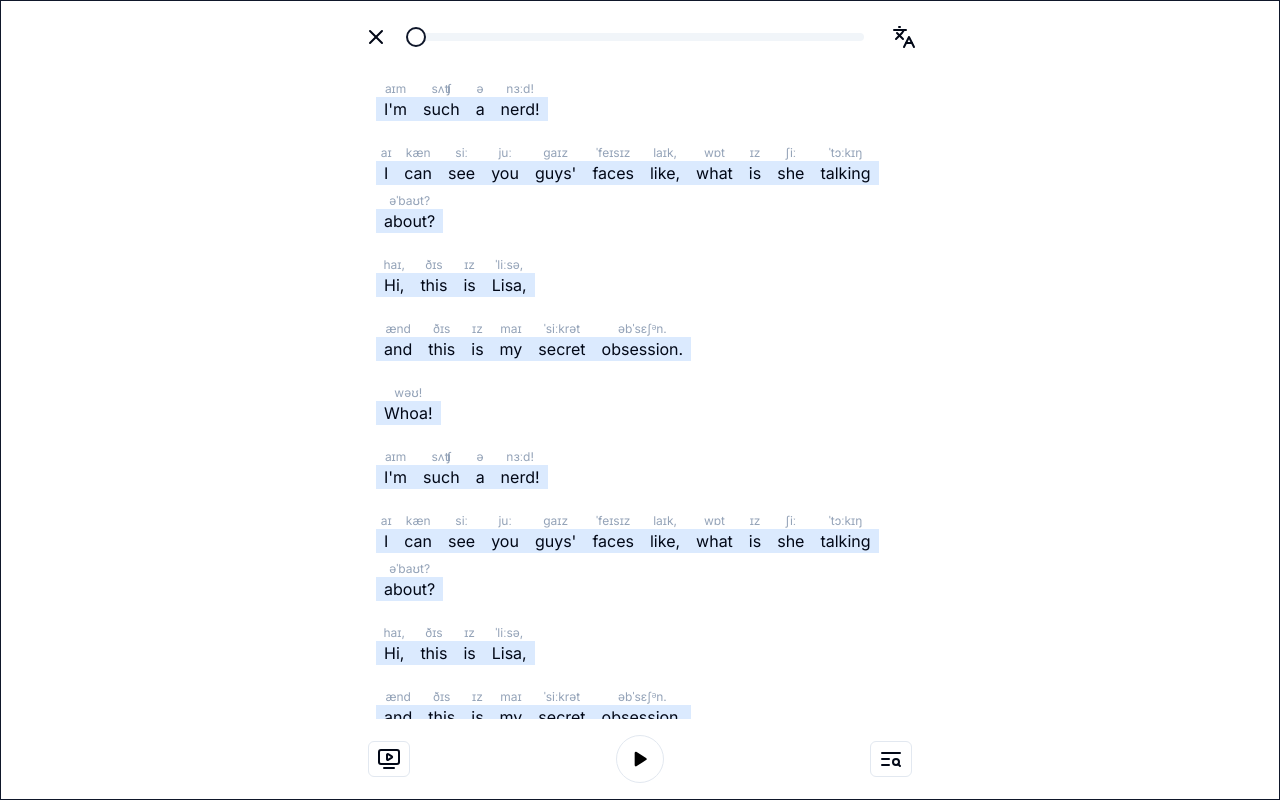
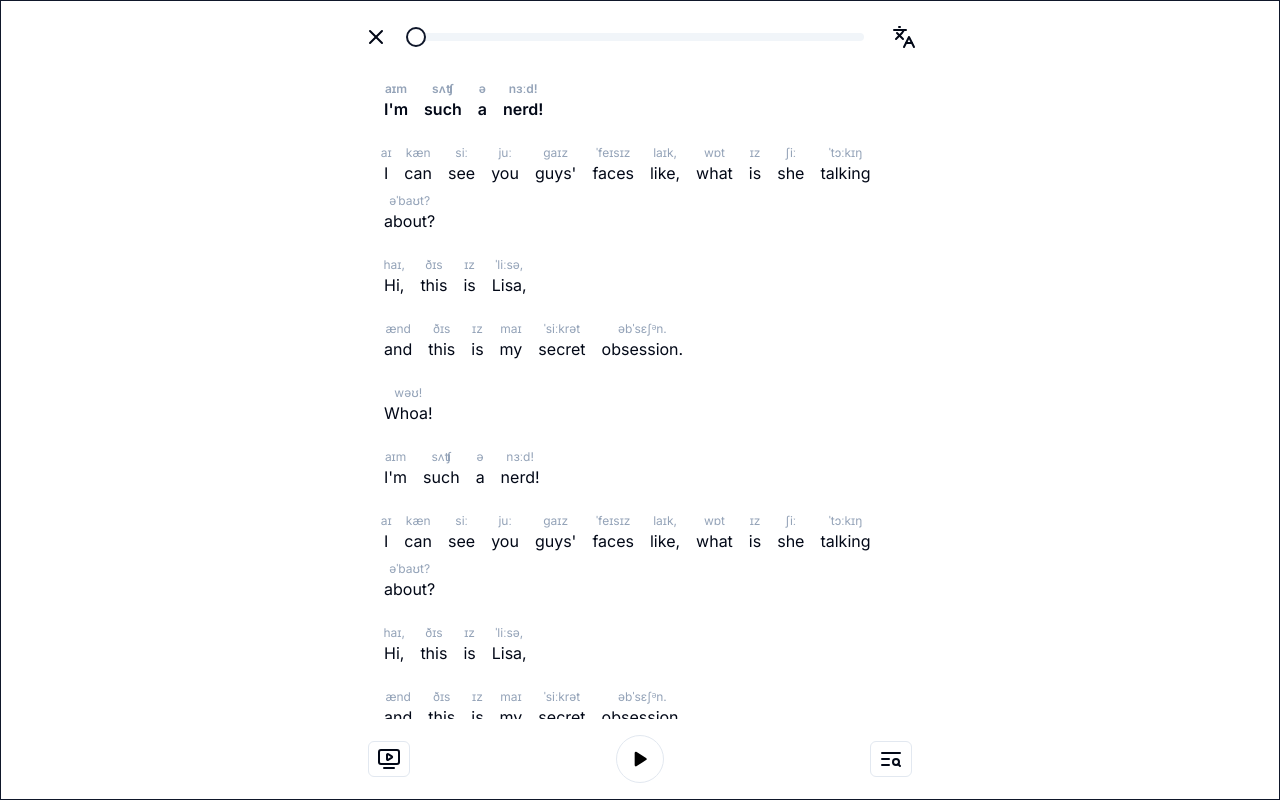
Before and after one commit to developedbyluan/ministoryhabit, a Next.js app: page /go/1 in a window 1280 px wide. Built offline with nearby package versions, Linux system fonts and the light colour scheme.

Commit message:
ReadModeText: scroll current lyric into view

```diff
--- a/src/app/(media)/go/[slug]/ReadMode.tsx
+++ b/src/app/(media)/go/[slug]/ReadMode.tsx
@@ -21,6 +21,7 @@ type ReadModeProps = {
   handleProgressChange: (newProgress: number) => void;
   togglePlay: () => void;
   lyrics: Lyric[];
+  updateCurrentLyricIndex: (index: number) => void;
 };
 export default function ReadMode({
   videoRef,
@@ -30,6 +31,7 @@ export default function ReadMode({
   handleProgressChange,
   togglePlay,
   lyrics,
+  updateCurrentLyricIndex,
 }: ReadModeProps) {
   return (
     <div className="max-h-full py-4 flex flex-col justify-between">
@@ -61,7 +63,11 @@ export default function ReadMode({
             />
           </div>
         </div>
-        <ReadModeText lyrics={lyrics} />
+        <ReadModeText
+          lyrics={lyrics}
+          currentTime={progress}
+          updateCurrentLyricIndex={updateCurrentLyricIndex}
+        />
       </main>
       <footer>
         <div className="max-w-[576px] w-[95%] mx-auto px-4 pt-4">
--- a/src/app/(media)/go/[slug]/ReadModeText.tsx
+++ b/src/app/(media)/go/[slug]/ReadModeText.tsx
@@ -1,3 +1,5 @@
+import { useEffect, useRef } from "react";
+
 type Word = {
   word: string;
   index: number;
@@ -7,10 +9,34 @@ type Lyric = { startTime: number; endTime: number; text: string; ipa: string };
 
 type ReadModeTextProps = {
   lyrics: Lyric[];
+  currentTime: number;
+  updateCurrentLyricIndex: (index: number) => void;
 };
-export default function ReadModeText({ lyrics }: ReadModeTextProps) {
+export default function ReadModeText({ lyrics, currentTime, updateCurrentLyricIndex }: ReadModeTextProps) {
+  const lyricsArrayRef = useRef<HTMLDivElement>(null);
+  const prevLyricIndexRef = useRef<number>(0)
+
+  useEffect(() => {
+    const currentLyricIndex = lyrics.findIndex((lyric: Lyric) => {
+      return currentTime >= lyric.startTime && currentTime < lyric.endTime;
+    });
+    // console.log(currentLyricIndex)
+
+    if (currentLyricIndex === prevLyricIndexRef.current) return
+
+    prevLyricIndexRef.current = currentLyricIndex
+
+    if (currentLyricIndex != -1 && lyricsArrayRef.current) {
+      const lyricElement = lyricsArrayRef.current.children[currentLyricIndex];
+
+      lyricElement.scrollIntoView({ behavior: "smooth", block: "nearest"});
+
+      updateCurrentLyricIndex(currentLyricIndex)
+    }
+  }, [currentTime, lyrics]);
+
   return (
-    <div className="max-w-[576px] w-[95%] mx-auto px-6 space-y-4 flex flex-col">
+    <div ref={lyricsArrayRef} className="max-w-[576px] w-[95%] mx-auto px-6 space-y-4 flex flex-col">
       {lyrics.map((lyric, index) => {
         const words: Word[] = lyric.text
           .split(" ")
@@ -20,11 +46,17 @@ export default function ReadModeText({ lyrics }: ReadModeTextProps) {
         const wordsElement = words.map((word: Word) => (
           <div key={word.index} className="flex flex-col items-center mt-2">
             <span className="text-xs text-slate-400">{ipaArr[word.index]}</span>
-            <span className="px-2 cursor-pointer bg-blue-100">{word.word}</span>
+            <span className="px-2 cursor-pointer">{word.word}</span>
           </div>
         ));
         return (
-          <div className="flex flex-wrap" key={index}>
+          <div key={index}
+          className={`flex flex-wrap ${
+            currentTime >= lyric.startTime && currentTime < lyric.endTime
+              ? "font-semibold"
+              : ""
+          }`}
+          >
             {wordsElement}
           </div>
         );
--- a/src/app/(media)/go/[slug]/page.tsx
+++ b/src/app/(media)/go/[slug]/page.tsx
@@ -50,7 +50,8 @@ export default function GoPage() {
     togglePlay,
     handleProgressChange,
     handlePlaybackRateChange,
-    lyrics
+    lyrics,
+    updateCurrentLyricIndex
   } = useVideo({ src });
 
 
@@ -65,6 +66,7 @@ export default function GoPage() {
         handleProgressChange={handleProgressChange}
         togglePlay={togglePlay}
         lyrics={lyrics}
+        updateCurrentLyricIndex={updateCurrentLyricIndex}
       />
     </>
   );
--- a/src/hooks/use-video.ts
+++ b/src/hooks/use-video.ts
@@ -27,30 +27,30 @@ const lyrics = [
   },
   { startTime: 16.950343, endTime: 19.889932, text: "Whoa!", ipa: "wəʊ!" },
   {
-    startTime: 0,
-    endTime: 3.113839,
+    startTime: 19.889932,
+    endTime: 25,
     text: "I'm such a nerd!",
     ipa: "aɪm sʌʧ ə nɜːd!",
   },
   {
-    startTime: 3.113839,
-    endTime: 10.587138,
+    startTime: 25,
+    endTime: 30,
     text: "I can see you guys' faces like, what is she talking about?",
     ipa: "aɪ kæn siː juː ɡaɪz ˈfeɪsɪz laɪk, wɒt ɪz ʃiː ˈtɔːkɪŋ əˈbaʊt?",
   },
   {
-    startTime: 10.587138,
-    endTime: 12.247645,
+    startTime: 30,
+    endTime: 35,
     text: "Hi, this is Lisa, ",
     ipa: "haɪ, ðɪs ɪz ˈliːsə, ",
   },
   {
-    startTime: 12.247645,
-    endTime: 16.950343,
+    startTime: 35,
+    endTime: 40,
     text: "and this is my secret obsession.",
     ipa: "ænd ðɪs ɪz maɪ ˈsiːkrət əbˈsɛʃᵊn.",
   },
-  { startTime: 16.950343, endTime: 19.889932, text: "Whoa!", ipa: "wəʊ!" },
+  { startTime: 40, endTime: 45, text: "Whoa!", ipa: "wəʊ!" },
 ];
 
 interface VideoState {
@@ -59,6 +59,7 @@ interface VideoState {
   duration: number;
   playbackRate: number;
   currentLyric: string;
+  currentLyricIndex: number;
 }
 
 type VideoAction =
@@ -66,7 +67,8 @@ type VideoAction =
   | { type: "SET_PROGRESS"; payload: number }
   | { type: "SET_DURATION"; payload: number }
   | { type: "SET_PLAYBACK_RATE"; payload: number }
-  | { type: "SET_CURRENT_LYRIC"; payload: string };
+  | { type: "SET_CURRENT_LYRIC"; payload: string }
+  | {type: "SET_CURRENT_LYRIC_INDEX"; payload: number};
 
 const initialState: VideoState = {
   isPlaying: false,
@@ -74,6 +76,7 @@ const initialState: VideoState = {
   duration: 0,
   playbackRate: 1,
   currentLyric: "",
+  currentLyricIndex: 0
 };
 
 function videoReducer(state: VideoState, action: VideoAction): VideoState {
@@ -88,6 +91,8 @@ function videoReducer(state: VideoState, action: VideoAction): VideoState {
       return { ...state, playbackRate: action.payload };
     case "SET_CURRENT_LYRIC":
       return { ...state, currentLyric: action.payload };
+    case "SET_CURRENT_LYRIC_INDEX":
+      return {...state, currentLyricIndex: action.payload};
     default:
       return state;
   }
@@ -162,6 +167,11 @@ export function useVideo({ src }: UseVideoProps) {
     });
   };
 
+  const updateCurrentLyricIndex = (index: number) => {
+    console.log(index)
+    dispatch({type: "SET_CURRENT_LYRIC_INDEX", payload: index})
+  }
+
   return {
     videoRef,
     ...state,
@@ -169,5 +179,6 @@ export function useVideo({ src }: UseVideoProps) {
     handleProgressChange,
     handlePlaybackRateChange,
     lyrics,
+    updateCurrentLyricIndex
   };
 }
```
